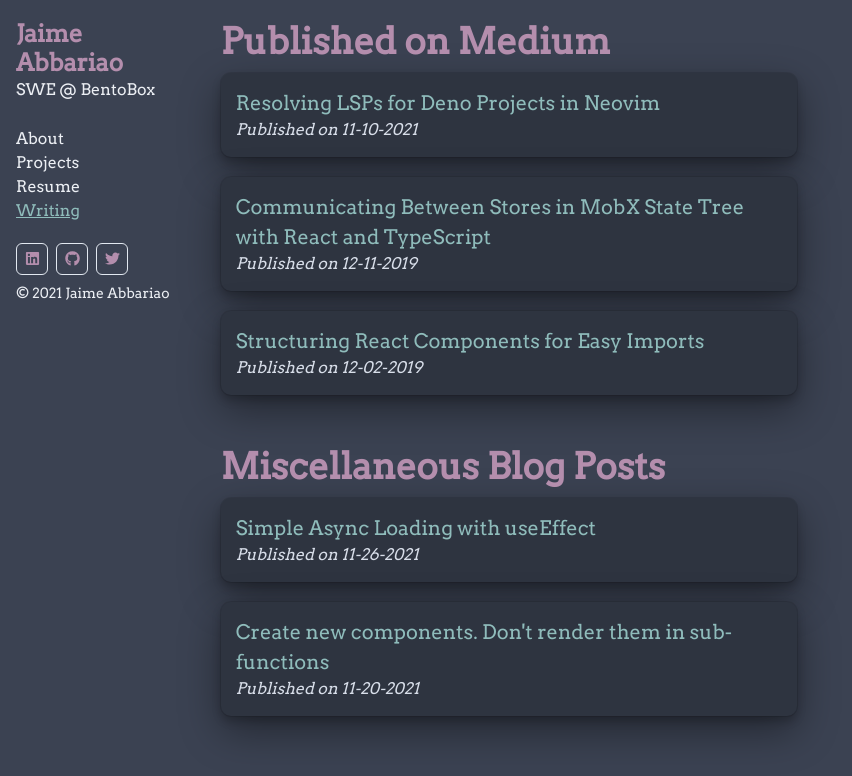
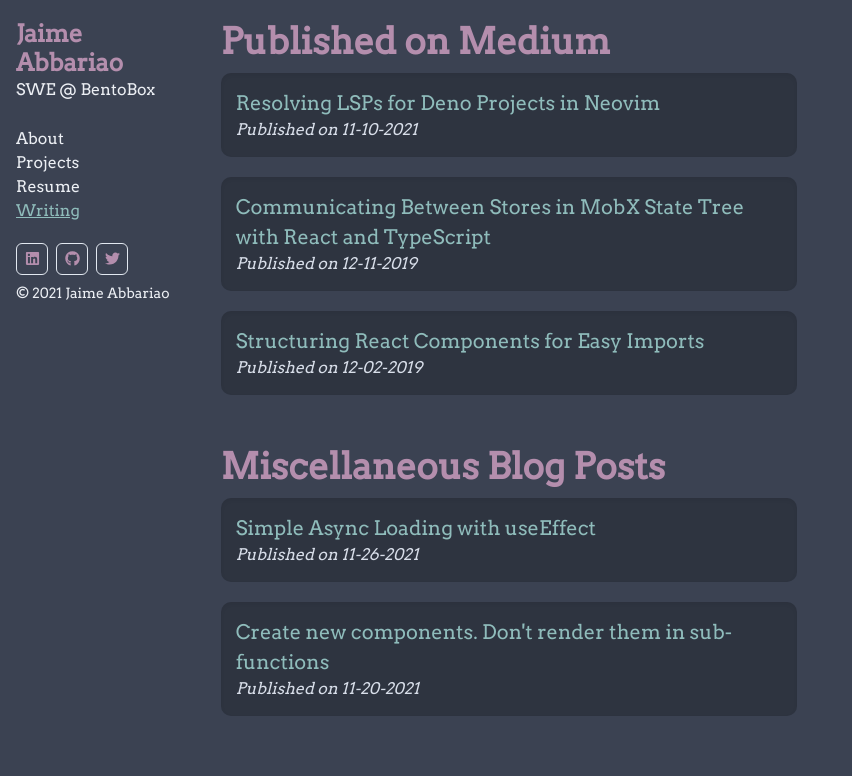
Before and after one commit to ja153903/jabbariao_dotcom, a Next.js app: page /writing in a window 1280 px wide. Shown: the top 776 px of the page, without its empty margins (0-852 px from the left). Built offline with nearby package versions, Linux system fonts and the light colour scheme.

Commit message:
changing outline to something less flashy

```diff
--- a/components/StyledLayout.tsx
+++ b/components/StyledLayout.tsx
@@ -21,7 +21,7 @@
       border="1px"
       borderRadius="10px"
       borderStyle="none"
-      boxShadow="dark-lg"
+      boxShadow="inner"
       padding="15px"
       maxW="xl"
       bg="polarnight.100"
--- a/components/SyntaxHighlighter.tsx
+++ b/components/SyntaxHighlighter.tsx
@@ -7,7 +7,7 @@
 
 function SyntaxHighlighter({ children }: SyntaxHighlighterProps) {
   return (
-    <Box mb="30px" boxShadow="dark-lg" borderRadius="10px">
+    <Box mb="30px" boxShadow="inner" borderRadius="10px">
       <ReactSyntaxHighlighter
         language="javascript"
         style={nord}
```
